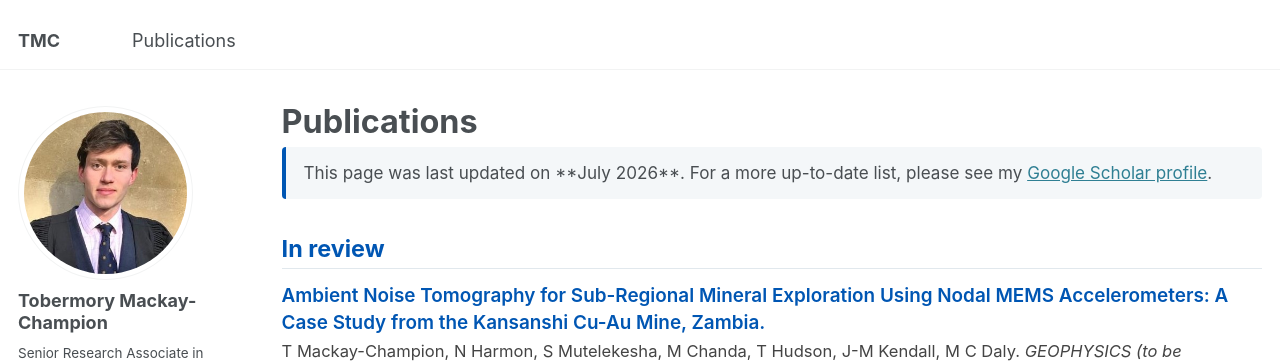
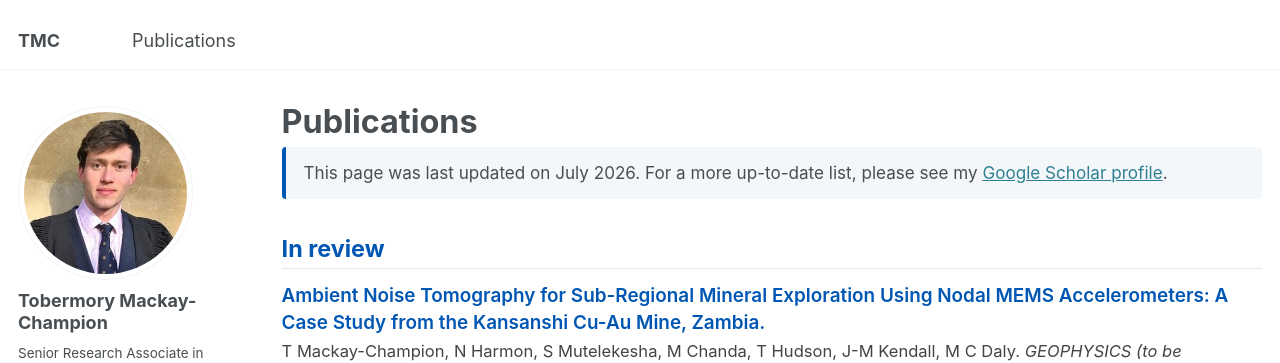
Before and after one commit to TMackay-Champion/TMackay-Champion.github.io, a Jekyll site: the page built from _pages/publications.html, in a window 1280 px wide. Shown: the top 363 px of the page. Built offline with Jekyll 4.4.1, drawn with Linux system fonts in a browser that asks for light colours; some web fonts are replaced.

Commit message:
Fix HTML formatting in publications page

```diff
--- a/_pages/publications.html
+++ b/_pages/publications.html
@@ -8,7 +8,7 @@ author_profile: true
 {% include base_path %}
 
 <div class="pub-disclaimer">
-  This page was last updated on **{{ site.time | date: "%B %Y" }}**. For a more up-to-date list, please see my
+  This page was last updated on {{ site.time | date: "%B %Y" }}. For a more up-to-date list, please see my
   <a href="https://scholar.google.com/citations?hl=en&user=im7docoAAAAJ&view_op=list_works&sortby=pubdate" target="_blank">Google Scholar profile</a>.
 </div>
 
@@ -38,6 +38,7 @@ author_profile: true
 .pub-title a { color: #0056b3; text-decoration: none; }
 .pub-title a:hover { text-decoration: underline; }
 .pub-meta { font-size: 0.92rem; color: #444; margin-bottom: 0.1rem; }
+.pub-meta em { color: #444; font-style: italic; } /* Forces journal titles to match meta text colour */
 .pub-links { font-size: 0.88rem; color: #666; }
 .pub-links a { margin-right: 0.6rem; }
 .pub-links a:last-child { margin-right: 0; }
```
